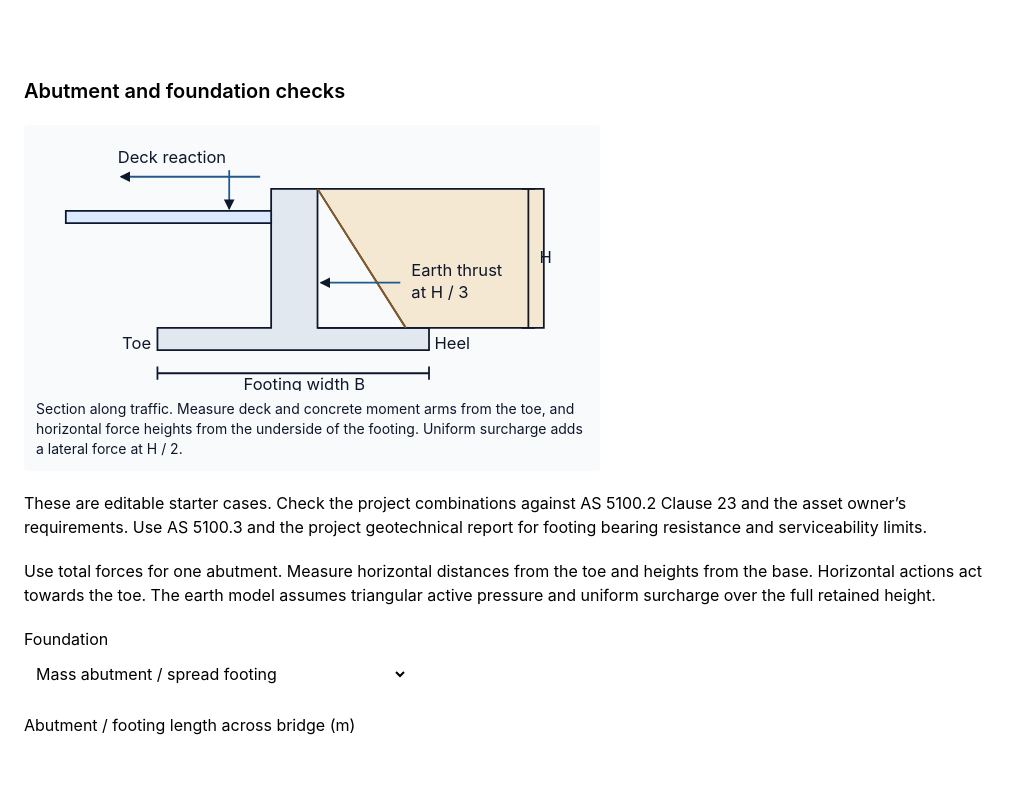
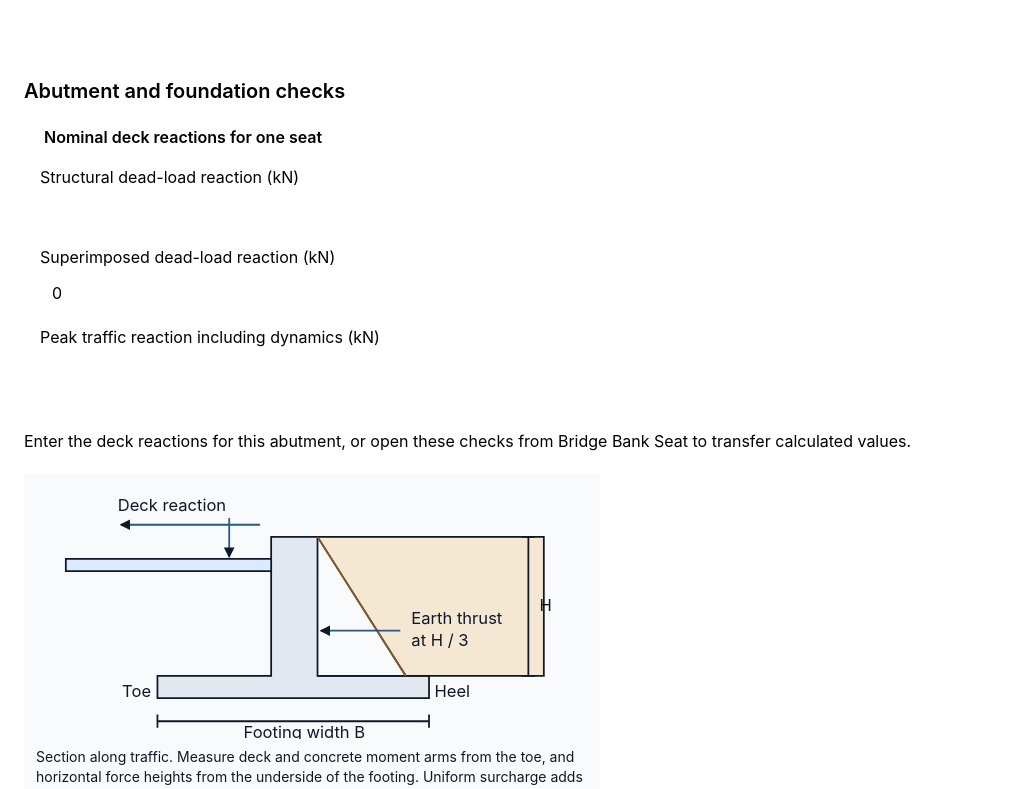
Before and after one commit to MariaMcCrann/Engineering-Tools-Platform, a Next.js app in the folder apps/engineering-tools/: page /bank-seat in a window 1280 px wide. Shown: the part 4420-5209 px from the top of the page, without its empty margins (0-1021 px from the left). Built offline with nearby package versions, Linux system fonts and the light colour scheme.

Commit message:
Update bridge tools: AbutmentStability.tsx

```diff
--- a/apps/engineering-tools/app/AbutmentStability.tsx
+++ b/apps/engineering-tools/app/AbutmentStability.tsx
@@ -1,7 +1,8 @@
 "use client";
 
-import { useState } from "react";
+import { useState, useSyncExternalStore } from "react";
 import { BankSeatDiagram } from "./BankSeatDiagrams";
+import { parseSeatTransfer, readSeatTransfer } from "./bank-seat-transfer";
 
 type Force = { vertical: number; horizontal: number; arm: number; height: number };
 type Case = {
@@ -88,16 +89,24 @@ const caseFields = [
   ["extra", "Design additional horizontal force (kN)"],
 ] as const;
 
-export function AbutmentStability({ permanent, superimposed, traffic, trafficOptions }: {
-  permanent: number; superimposed: number; traffic: number;
-  trafficOptions: { name: string; value: number }[];
-}) {
+const subscribeToSeatTransfer = () => () => {};
+const emptySeatTransfer = () => "";
+
+export function AbutmentStability() {
+  const storedTransfer = useSyncExternalStore(subscribeToSeatTransfer, readSeatTransfer, emptySeatTransfer);
+  const linked = parseSeatTransfer(storedTransfer);
   const [foundation, setFoundation] = useState("spread");
   const [inputs, setInputs] = useState<Record<string, string>>({});
   const [cases, setCases] = useState(initialCases.map((item, i) => ({ ...item, template: i })));
   const [positions, setPositions] = useState("");
   const read = (raw?: string) => raw?.trim() ? Number(raw) : NaN;
   const value = (key: string) => read(inputs[key]);
+  const deckAction = (key: string, transferred?: number | null) =>
+    inputs[key] === undefined ? transferred ?? NaN : value(key);
+  const permanent = deckAction("deckPermanent", linked?.permanent);
+  const superimposed = deckAction("deckSuperimposed", linked?.superimposed ?? 0);
+  const traffic = deckAction("deckTraffic", linked?.traffic);
+  const trafficOptions = linked?.trafficOptions ?? [];
   const nonnegative = (items: number[]) => items.every(item => Number.isFinite(item) && item >= 0);
   const hasGeometry = nonnegative(geometry.map(([key]) => value(key))) &&
     value("length") > 0 && value("concrete") > 0 && (value("height") === 0 || value("density") > 0 && value("ka") > 0);
@@ -111,14 +120,22 @@ export function AbutmentStability({ permanent, superimposed, traffic, trafficOpt
     ? width > 0 && value("bearing") <= width && value("centroid") <= width
     : piles.length > 0 && piles.length <= 100 && nonnegative(piles);
   const display = (n: number) => Number.isFinite(n) ? n.toFixed(2) : "—";
-  const input = ([key, label]: readonly [string, string]) => <label key={key} className="grid gap-1">{label}
+  const input = ([key, label]: readonly [string, string], initial?: number) => <label key={key} className="grid gap-1">{label}
     <input className="rounded border border-slate-400 px-3 py-2" type="number" min="0" step="any"
-      value={inputs[key] ?? ""} onChange={e => setInputs({ ...inputs, [key]: e.target.value })} /></label>;
+      value={inputs[key] ?? initial ?? ""} onChange={e => setInputs({ ...inputs, [key]: e.target.value })} /></label>;
   const change = (index: number, patch: Partial<Case>) =>
     setCases(cases.map((item, i) => i === index ? { ...item, ...patch } : item));
 
   return <section aria-labelledby="foundation-checks" className="grid gap-5 border-t border-slate-400 pt-5">
     <h2 id="foundation-checks" className="text-xl font-semibold">Abutment and foundation checks</h2>
+    <fieldset className="grid gap-3 rounded border border-slate-400 p-4 sm:grid-cols-3">
+      <legend className="px-1 font-semibold">Nominal deck reactions for one seat</legend>
+      {input(["deckPermanent", "Structural dead-load reaction (kN)"], linked?.permanent ?? undefined)}
+      {input(["deckSuperimposed", "Superimposed dead-load reaction (kN)"], linked?.superimposed ?? 0)}
+      {input(["deckTraffic", "Peak traffic reaction including dynamics (kN)"], linked?.traffic ?? undefined)}
+    </fieldset>
+    <p>{linked ? "Values available from the bank seat calculator are prefilled. You can edit the totals for this abutment."
+      : "Enter the deck reactions for this abutment, or open these checks from Bridge Bank Seat to transfer calculated values."}</p>
     <BankSeatDiagram view="abutment" />
     <p>These are editable starter cases. Check the project combinations against AS 5100.2 Clause 23 and the asset owner’s requirements. Use AS 5100.3 and the project geotechnical report for footing bearing resistance and serviceability limits.</p>
     <p>Use total forces for one abutment. Measure horizontal distances from the toe and heights from the base. Horizontal actions act towards the toe. The earth model assumes triangular active pressure and uniform surcharge over the full retained height.</p>
@@ -128,8 +145,8 @@ export function AbutmentStability({ permanent, superimposed, traffic, trafficOpt
         <option value="piles">Rigid cap on equal-stiffness piles</option>
       </select>
     </label>
-    <div className="grid gap-3 sm:grid-cols-2 lg:grid-cols-3">{geometry.map(input)}
-      {foundation === "spread" ? spread.map(input) : <>
+    <div className="grid gap-3 sm:grid-cols-2 lg:grid-cols-3">{geometry.map(field => input(field))}
+      {foundation === "spread" ? spread.map(field => input(field)) : <>
         <label className="grid gap-1">Pile positions from toe (m, comma separated)
           <input className="rounded border p-2" value={positions} onChange={e => setPositions(e.target.value)} />
         </label>
```
